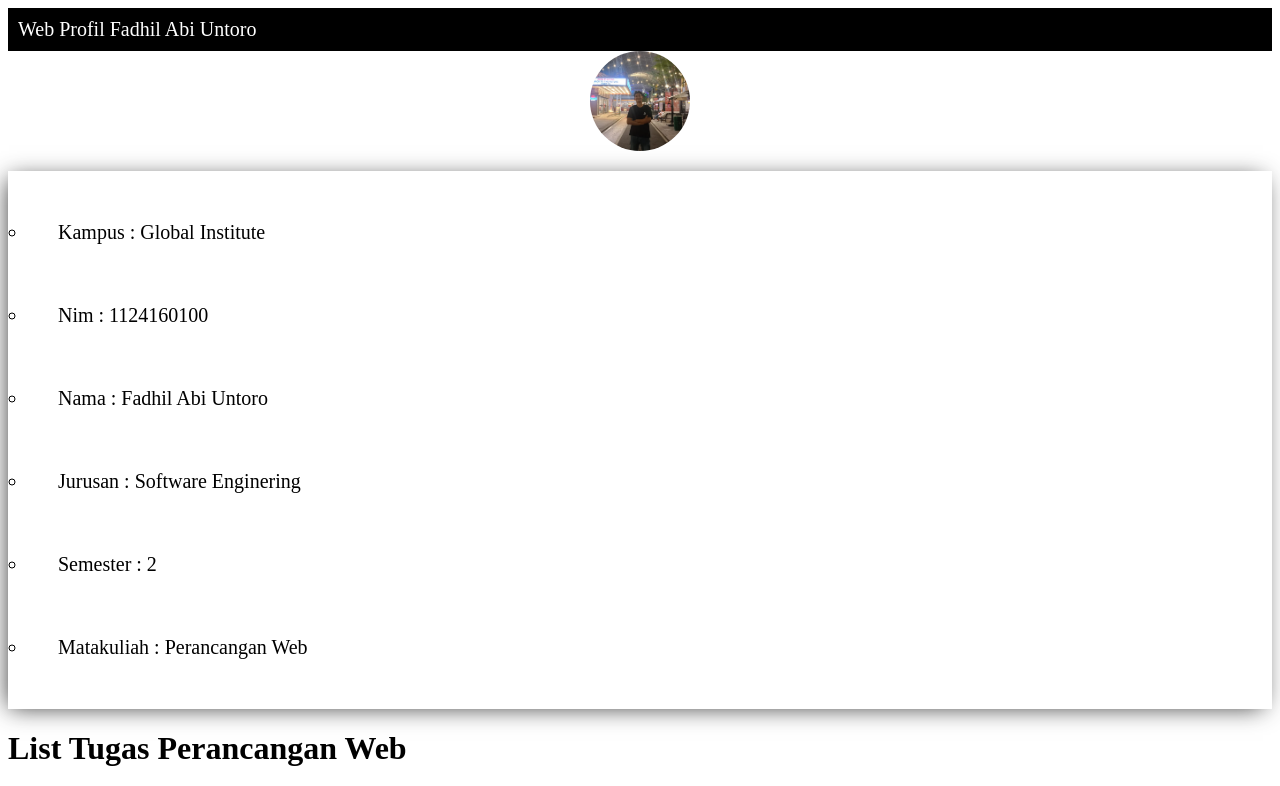
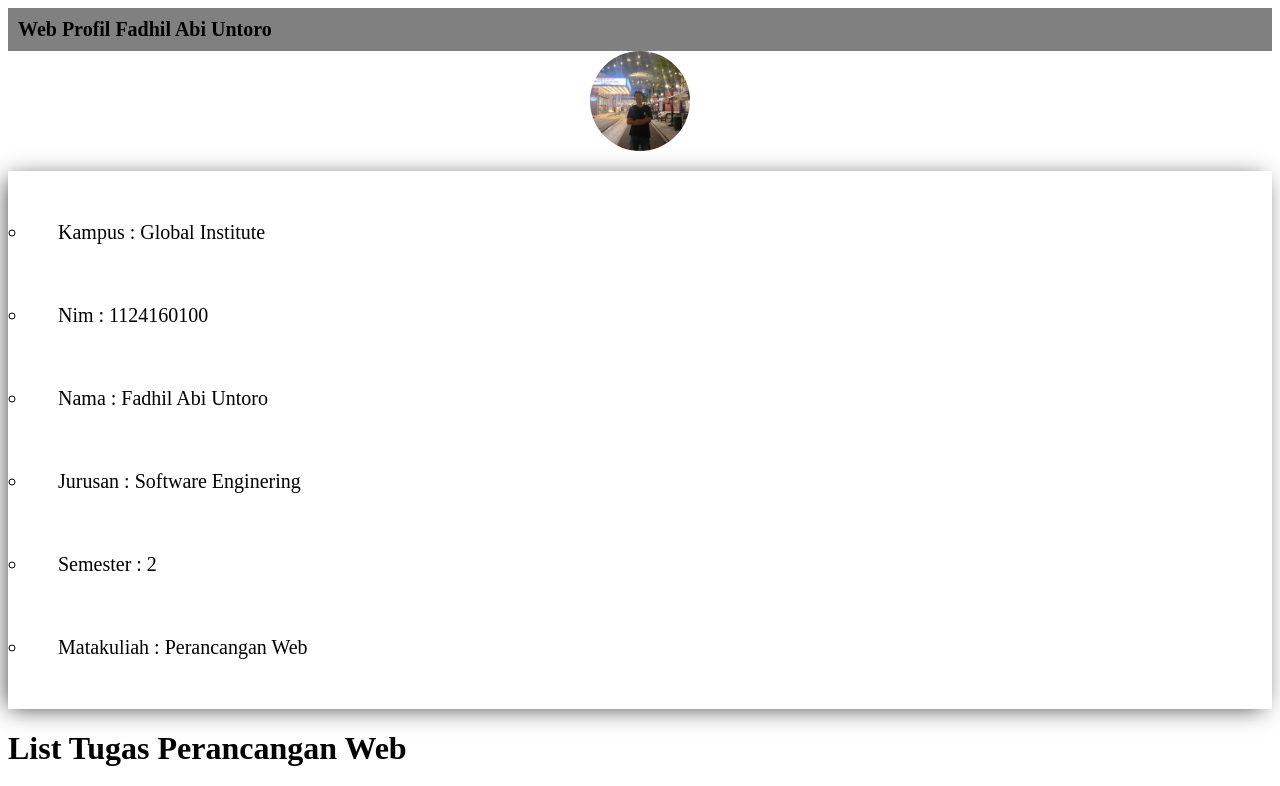
Before and after one commit to fadhilabi22/1124160100-UTS, a plain HTML site: page index.html in a window 1280 px wide. Shown: the top 786 px of the page. Drawn offline with Linux system fonts and the light colour scheme.

Commit message:
buat tampilan klik disini untuk balik ke atas

```diff
--- a/index.html
+++ b/index.html
@@ -9,8 +9,7 @@
 </head>
 <body>
     <!-- header -->
-    <header class="header">Web Profil Fadhil Abi Untoro</header>
-
+    <header class="header" id="balik">Web Profil Fadhil Abi Untoro</header>
     <!-- end header -->
      <!-- content -->
         <img class="img" src="assets/diri.webp" alt="Fadhil Abi Untoro">
@@ -63,6 +62,8 @@
     </map>
      <!-- end content -->
      <!-- footer -->
+
      <!-- end footer -->
+      <a href="#balik"><button>Balik Keatas</button></a>
 </body>
 </html>
--- a/style/style.css
+++ b/style/style.css
@@ -1,9 +1,10 @@
 .header{
     font-size: 20px;
     font-family: 'Times New Roman', Times, serif;
-    color: white;
-    background-color: black;
+    color: black;
+    background-color: gray;
     padding: 10px;
+    font-weight: bold;
 }
 .img{
     display: flex;
```
